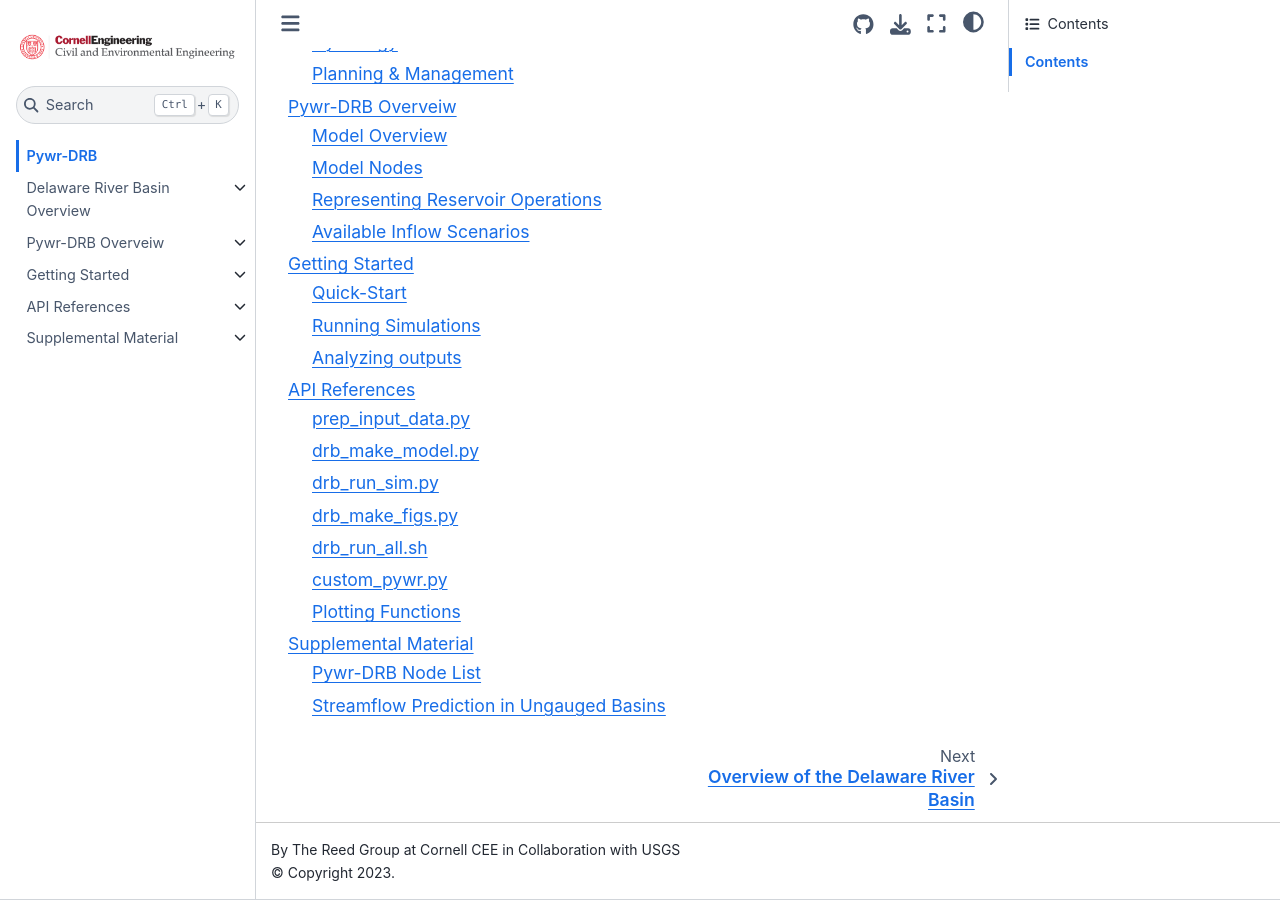
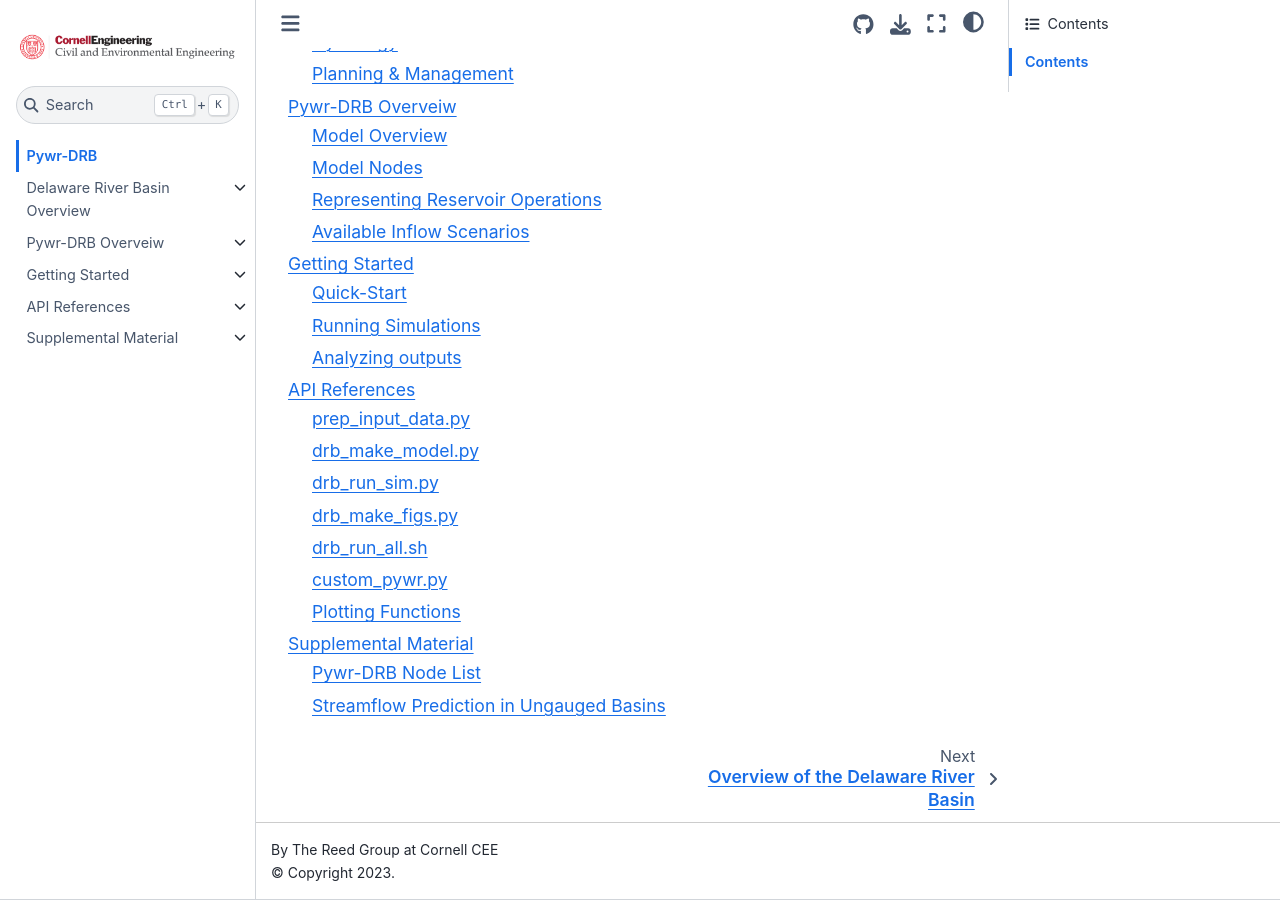
Before and after one commit to Pywr-DRB/Pywr-DRB, a Jupyter Book: the page built from docs/intro.md, in a window 1280 px wide and 900 px high, scrolled down 919 px. Built offline with Jupyter Book 1.0.4 settings and Sphinx 7.4.7 and the Sphinx Book theme 1.1.4, drawn with Linux system fonts in a browser that asks for light colours.

```diff
--- a/docs/_config.yml
+++ b/docs/_config.yml
@@ -2,7 +2,7 @@
 # Learn more at https://jupyterbook.org/customize/config.html
 
 title: Pywr-DRB Integrated Water Resource Management Model
-author: The Reed Group at Cornell CEE in Collaboration with USGS
+author: The Reed Group at Cornell CEE
 logo: logo.png
 
 # Force re-execution of notebooks on each build.
```
